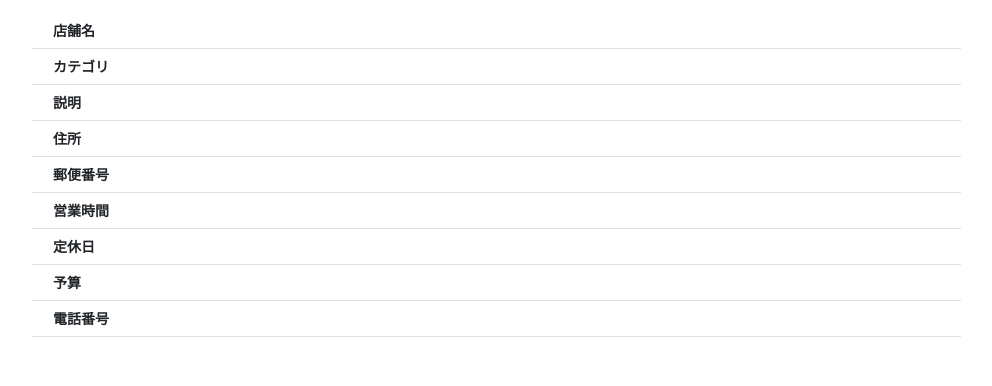
After one commit to Everyday-hiro/springboot-tabelog-kadai, a Spring app: template taberogu/src/main/resources/templates/restaurant/show.html in a window 1280 px wide. The commit adds this page. Shown: the part 819-1205 px from the top of the page, without its empty margins (133-1125 px from the left). Run offline with Thymeleaf, Linux system fonts and the light colour scheme; the template is opened without the code that fills it, so the values that code supplies are empty; the project's own start-up code is not run, and a stand-in starts its controllers and pages.

Commit message:
店舗詳細のhtml完了

```diff
--- /dev/null
+++ b/taberogu/src/main/resources/static/css/style.css
@@ -0,0 +1,7 @@
+html {
+	font-size: 14px;
+}
+
+.samuraitabelog-logo {
+	height: 30px;
+}
--- a/taberogu/src/main/resources/templates/fragment.html
+++ b/taberogu/src/main/resources/templates/fragment.html
@@ -30,7 +30,7 @@
 		<nav class="navbar navbar-expand-md navbar-light bg-white shadow-sm samuraitabelog-navbar">
 			<div class="container samuraitabelog-container">
 				<a class="navbar-brand" th:href="@{/}">
-					<img class="samuraitabelog-logo me-1" alt="食べログ">
+					<img class="samuraitabelog-logo me-1" th:src="@{/images/tableware.png}" alt="食べログ">
 				</a>
 			</div>
 		</nav>
--- /dev/null
+++ b/taberogu/src/main/resources/templates/restaurant/show.html
@@ -0,0 +1,134 @@
+<!DOCTYPE html>
+<html xmlns:th="https://www.thymeleaf.org">
+
+<head>
+	<div th:replace="~{fragment :: meta}"></div>
+
+	<div th:replace="~{fragment :: styles}"></div>
+
+	<title>店舗詳細</title>
+</head>
+
+<body>
+	<div class="samuraitabelog-wrapper">
+		<div th:replace="~{fragment :: header}"></div>
+
+		<main>
+			<div class="container pt-4 pb-5 samuraitabelog-container">
+				<div class="row justify-content-center">
+					<div class="col-xxl-9 col-xl-10 col-lg-11">
+						<nav class="mb-4" style="--bs-breadcrumb-divider: '>';" aria-label="breadcrumb">
+							<ol class="breadcrumb mb-0">
+								<li class="breadcrumb-item"><a th:href="@{/}">トップページ</a></li>
+								<li class="breadcrumb-item"><a th:href="@{/restaurant}">店舗一覧</a></li>
+								<li class="breadcrumb-item active" aria-current="page">店舗詳細</li>
+							</ol>
+						</nav>
+						<div class="container">
+							<div class="row">
+								<h1 class="col-8 mb-4" th:text="${restaurant.getName()}"></h1>
+
+								<div class="mb-4 container">
+									<img th:if="${restaurant.getImage()}"
+										th:src="@{/storage/__${restaurant.getImage()}__}" class="w-100" alt="店舗画像">
+									<img th:unless="${restaurant.getImage()}" th:src="@{/images/noImage.png}"
+										class="w-100" alt="NO IMAGE">
+								</div>
+
+								<div class="container">
+									<div class="row">
+										<div class="row pb-2 mb-2 border-bottom">
+											<div class="col-4">
+												<span class="fw-bold">店舗名</span>
+											</div>
+											<div class="col">
+												<span th:text="${restaurant.getName()}"></span>
+											</div>
+										</div>
+
+										<div class="row pb-2 mb-2 border-bottom">
+											<div class="col-4">
+												<span class="fw-bold">カテゴリ</span>
+											</div>
+											<div class="col">
+												<span th:text="${restaurant.getCategory()}"></span>
+											</div>
+										</div>
+
+										<div class="row pb-2 mb-2 border-bottom">
+											<div class="col-4">
+												<span class="fw-bold">説明</span>
+											</div>
+											<div class="col">
+												<span th:text="${restaurant.getRestaurantDescription()}"></span>
+											</div>
+										</div>
+
+										<div class="row pb-2 mb-2 border-bottom">
+											<div class="col-4">
+												<span class="fw-bold">住所</span>
+											</div>
+											<div class="col">
+												<span th:text="${restaurant.getAddress()}"></span>
+											</div>
+										</div>
+
+										<div class="row pb-2 mb-2 border-bottom">
+											<div class="col-4">
+												<span class="fw-bold">郵便番号</span>
+											</div>
+											<div class="col">
+												<span th:text="${restaurant.getPostalCode()}"></span>
+											</div>
+										</div>
+
+										<div class="row pb-2 mb-2 border-bottom">
+											<div class="col-4">
+												<span class="fw-bold">営業時間</span>
+											</div>
+											<div class="col">
+												<span th:text="${restaurant.getOpenTime()}"></span>
+											</div>
+										</div>
+
+										<div class="row pb-2 mb-2 border-bottom">
+											<div class="col-4">
+												<span class="fw-bold">定休日</span>
+											</div>
+											<div class="col">
+												<span th:text="${restaurant.getClosingDay()}"></span>
+											</div>
+										</div>
+
+										<div class="row pb-2 mb-2 border-bottom">
+											<div class="col-4">
+												<span class="fw-bold">予算</span>
+											</div>
+											<div class="col">
+												<span th:text="${restaurant.getPrice()}"></span>
+											</div>
+										</div>
+
+										<div class="row pb-2 mb-2 border-bottom">
+											<div class="col-4">
+												<span class="fw-bold">電話番号</span>
+											</div>
+											<div class="col">
+												<span th:text="${restaurant.getPhoneNumber()}"></span>
+											</div>
+										</div>
+									</div>
+								</div>
+
+								<!-- 予約 -->
+								<div
+							</div>
+						</div>
+					</div>
+				</div>
+			</div>
+		</main>
+	</div>
+</body>
+
+</html>
```
Also changed, not shown: taberogu/src/main/java/com/example/taberogu/controller/RestaurantController.java (+10 -0 lines), taberogu/src/main/resources/static/images/tableware.png (added).
